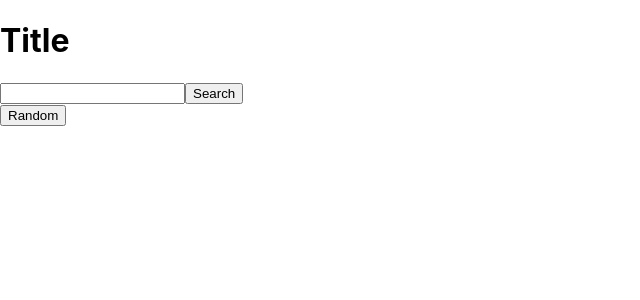
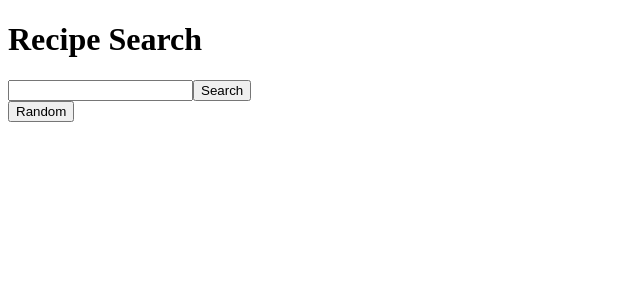
Before and after one commit to Andrew-Wand/recipe-app-react, a React (Create React App) app: page / in a window 1280 px wide. Shown: the top 300 px of the page, without its empty margins (0-640 px from the left). Built offline with nearby package versions, Linux system fonts and the light colour scheme.

Commit message:
added some css

```diff
--- a/src/App.js
+++ b/src/App.js
@@ -49,7 +49,7 @@
 
   return (
     <div className="App">
-      <h1>Title</h1>
+      <h1>Recipe Search</h1>
       <form  className="search-form" onSubmit={getSearch}>
         <input type="text" className="search-input" value={search} onChange={updateSearch} />
         <button className="search-btn">Search</button>
@@ -68,8 +68,6 @@
           />
         ))}
       </div>
-
-
     </div>
   )
 }
--- a/src/index.css
+++ b/src/index.css
@@ -1,13 +1,3 @@
-body {
-  margin: 0;
-  font-family: -apple-system, BlinkMacSystemFont, 'Segoe UI', 'Roboto', 'Oxygen',
-    'Ubuntu', 'Cantarell', 'Fira Sans', 'Droid Sans', 'Helvetica Neue',
-    sans-serif;
-  -webkit-font-smoothing: antialiased;
-  -moz-osx-font-smoothing: grayscale;
+* {
+  box-sizing: border-box;
 }
-
-code {
-  font-family: source-code-pro, Menlo, Monaco, Consolas, 'Courier New',
-    monospace;
-}
```
